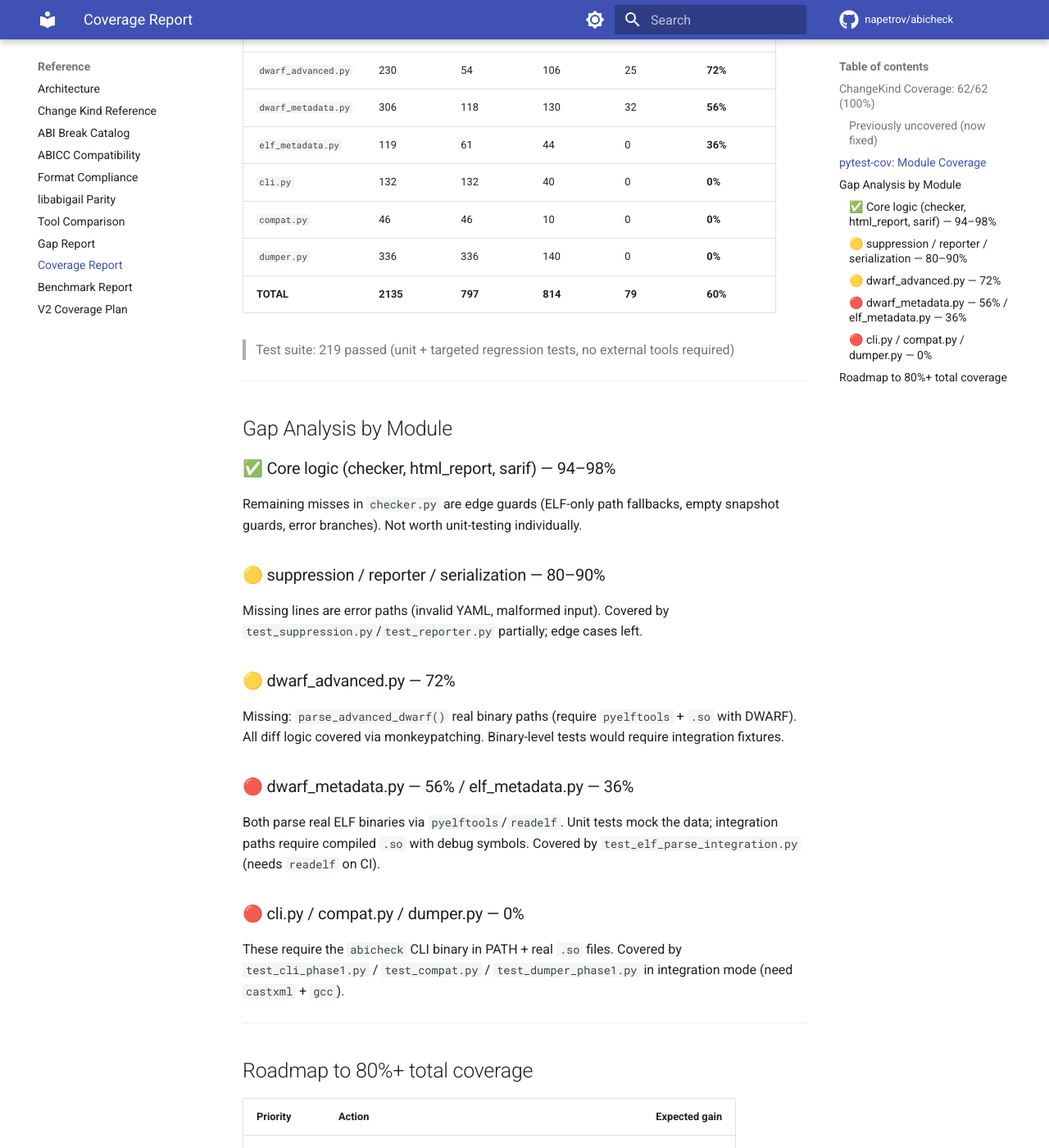
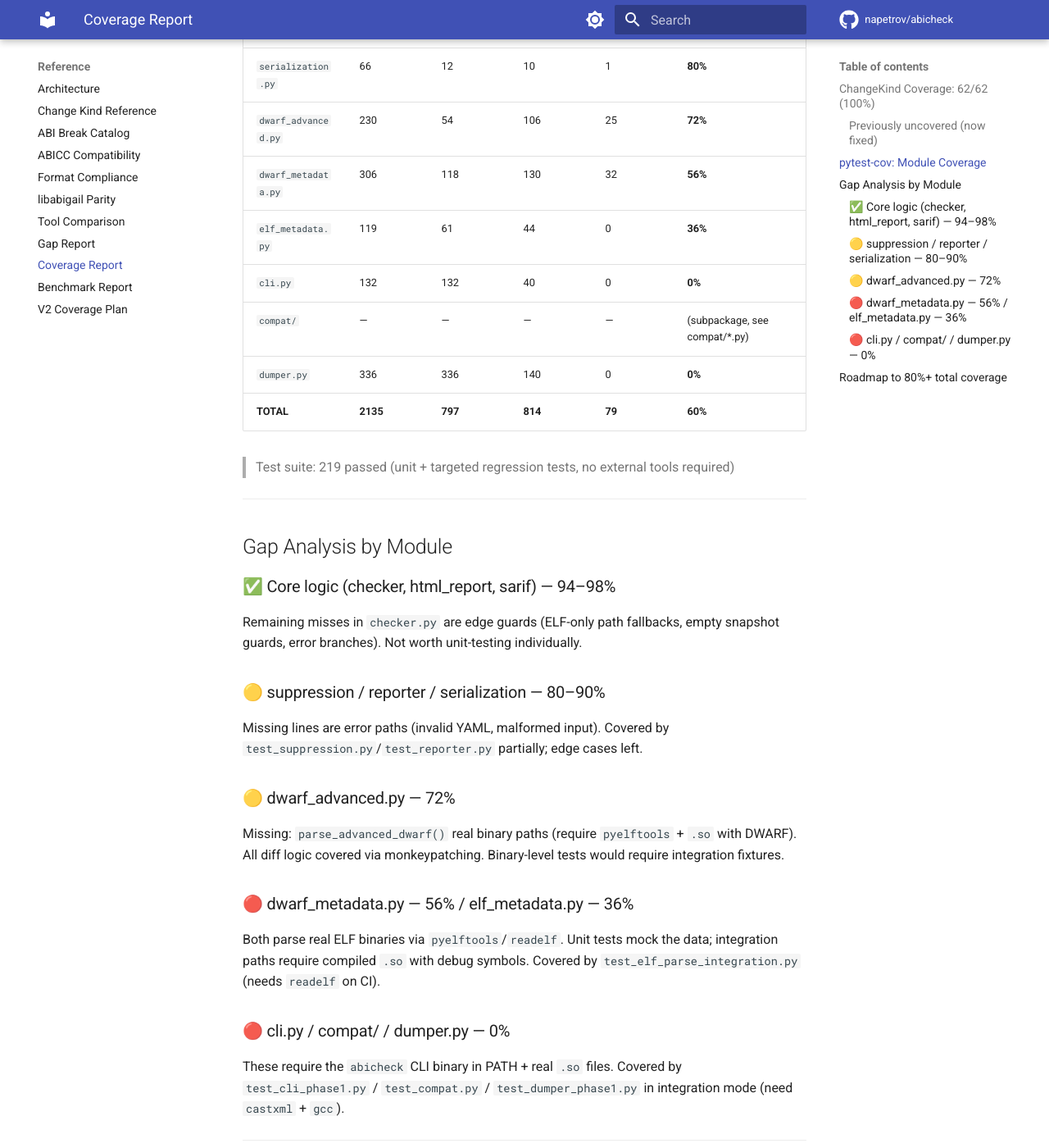
Before and after one commit to napetrov/abicheck, an MkDocs documentation site: the page built from docs/coverage_report.md, in a window 1280 px wide and 1400 px high, scrolled down 1479 px. Shown: the whole window at 82% size. Built offline with MkDocs 1.6.1 and Material for MkDocs 9.7.7, drawn with Linux system fonts in a browser that asks for light colours; comment, search, counter and statistics services are not loaded; some of the changed text lies outside the part shown.

Commit message:
fix: address internal review findings for PR #110
- Add abicheck/abicc_dump_import.py backward-compat shim (parity with
  xml_report shim); emits DeprecationWarning, re-exports from new path
- Fix abicheck/cli.py docstring: 'scan' → 'compat-dump' (scan not a command)
- README.md: add compat-dump to CLI diagram
- docs/codebase_analysis.md: update compat.py refs to compat/ subpackage
- docs/coverage_report.md: update compat.py refs to abicheck/compat/
- docs/reference/architecture.md: xml_report.py → compat/xml_report.py

Addresses findings from intel-arch and docs-quality internal reviews.

```diff
--- a/docs/coverage_report.md
+++ b/docs/coverage_report.md
@@ -41,7 +41,7 @@ previously uncovered cases that bring the suite to 62/62.
 | `dwarf_metadata.py` | 306 | 118 | 130 | 32 | **56%** |
 | `elf_metadata.py` | 119 | 61 | 44 | 0 | **36%** |
 | `cli.py` | 132 | 132 | 40 | 0 | **0%** |
-| `compat.py` | 46 | 46 | 10 | 0 | **0%** |
+| `compat/` | — | — | — | — | (subpackage, see compat/*.py) |
 | `dumper.py` | 336 | 336 | 140 | 0 | **0%** |
 | **TOTAL** | **2135** | **797** | **814** | **79** | **60%** |
 
@@ -69,7 +69,7 @@ Both parse real ELF binaries via `pyelftools`/`readelf`. Unit tests mock the
 data; integration paths require compiled `.so` with debug symbols.
 Covered by `test_elf_parse_integration.py` (needs `readelf` on CI).
 
-### 🔴 cli.py / compat.py / dumper.py — 0%
+### 🔴 cli.py / compat/ / dumper.py — 0%
 These require the `abicheck` CLI binary in PATH + real `.so` files.
 Covered by `test_cli_phase1.py` / `test_compat.py` / `test_dumper_phase1.py`
 in integration mode (need `castxml` + `gcc`).
@@ -81,7 +81,7 @@ in integration mode (need `castxml` + `gcc`).
 | Priority | Action | Expected gain |
 |---|---|---|
 | P1 | Fix CLI test fixture: add `abicheck` to PATH in CI | +5% (cli.py) |
-| P1 | Add `compat.py` unit tests with mocked checker output | +2% |
+| P1 | Add `abicheck/compat/` unit tests with mocked checker output | +2% |
 | P2 | `dwarf_metadata.py` mock-based tests for DWARF DIE parsing | +5% |
 | P2 | `elf_metadata.py` tests with prebuilt minimal ELF fixtures | +3% |
 | P3 | `dumper.py` snapshot serialization round-trip tests | +5% |
```
Also changed, not shown: README.md (+1 -1 lines), docs/codebase_analysis.md (+2 -2 lines), docs/reference/architecture.md (+1 -1 lines), 2 other files.
